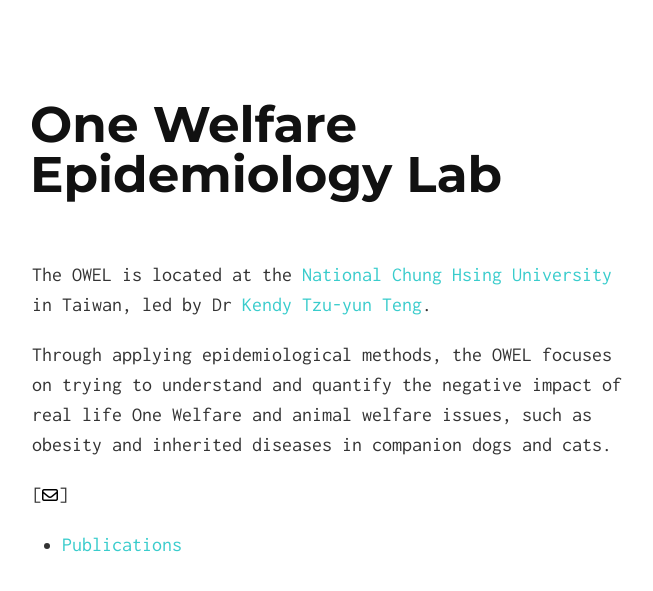
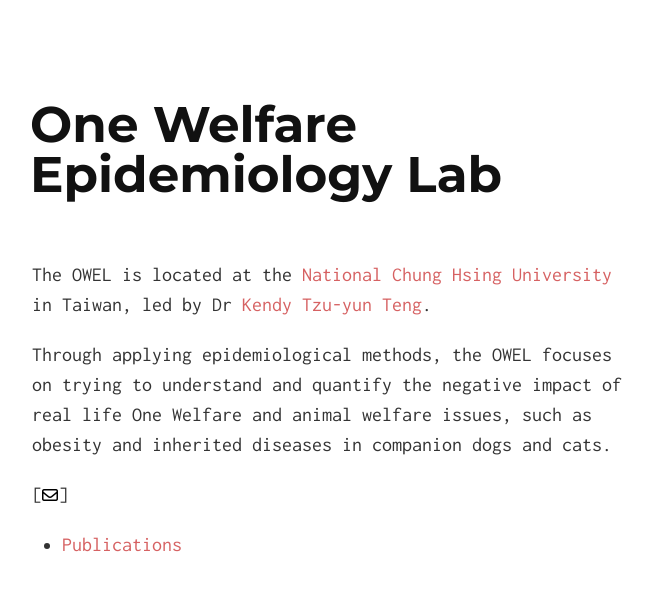
Before and after one commit to kendyteng/kendyteng.github.io, a Jekyll site: the page built from index.md, in a window 1280 px wide. Shown: the top 591 px of the page, without its empty margins (308-961 px from the left). Built offline with Jekyll 4.4.1, drawn with Linux system fonts in a browser that asks for light colours; nearby versions of some CDN libraries.

Commit message:
change color?

```diff
--- a/_sass/_solo.scss
+++ b/_sass/_solo.scss
@@ -22,7 +22,7 @@
 }
 
 a {
-  color: #39CCCC; /* From http://clrs.cc (original = #0074d9) */
+  color: #d66162; /* From http://clrs.cc (original = #0074d9) */
   text-decoration: none;
 }
 
```
